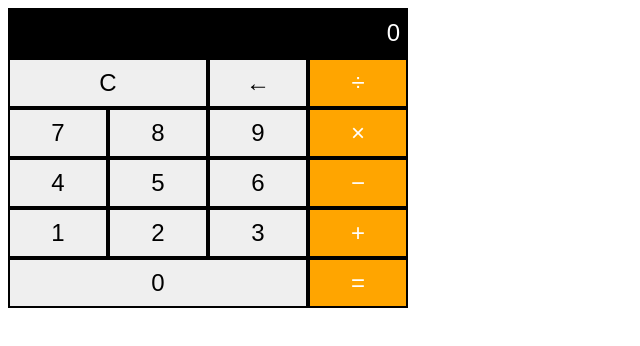
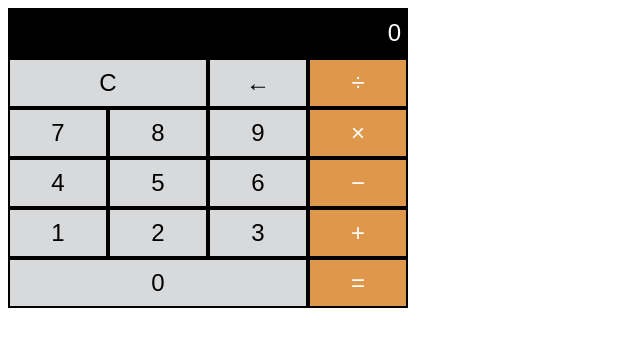
Before and after one commit to tderamus/LAB-calculator, a plain HTML site: page index.html in a window 1280 px wide. Shown: the whole page, without its empty margins (0-640 px from the left). Drawn offline with Linux system fonts and the light colour scheme.

Commit message:
updated css stylesheet on function button active states

```diff
--- a/index.html
+++ b/index.html
@@ -7,25 +7,25 @@
   <link rel="stylesheet" href="main.css">
 </head>
 <body>
-  <div id="calculator-main">
+  <div id="calculator-main" class="wrapper">
       <button id="display-btn">0</button>
-      <button id="clear-btn">C</button>
-      <button id="arrow-btn">&#x2190;</button>
-      <button id="btn-divide">&#xf7;</button>
-      <button id="btn-7">7</button>
-      <button id="btn-8">8</button>
-      <button id="btn-9">9</button>
-      <button id="btn-times">&#xd7;</button>
-      <button id="btn-4">4</button>
-      <button id="btn-5">5</button>
-      <button id="btn-6">6</button>
-      <button id="btn-minus">&#x2212;</button>
-      <button id="btn-1">1</button>
-      <button id="btn-2">2</button>
-      <button id="btn-3">3</button>
-      <button id="btn-plus">&#x2b;</button>
-      <button id="btn-0">0</button>
-      <button id="btn-equal">&#x3d;</button>
+      <button id="clear-btn" class="btn active" >C</button>
+      <button id="arrow-btn" class="btn active" >&#x2190;</button>
+      <button id="btn-divide" class="active function" >&#xf7;</button>
+      <button id="btn-7" class="btn active">7</button>
+      <button id="btn-8" class="btn active">8</button>
+      <button id="btn-9" class="btn active">9</button>
+      <button id="btn-times" class="active function" >&#xd7;</button>
+      <button id="btn-4" class="btn active">4</button>
+      <button id="btn-5" class="btn active">5</button>
+      <button id="btn-6" class="btn active">6</button>
+      <button id="btn-minus" class="active function" >&#x2212;</button>
+      <button id="btn-1" class="btn active">1</button>
+      <button id="btn-2" class="btn active">2</button>
+      <button id="btn-3" class="btn active">3</button>
+      <button id="btn-plus" class="active function" >&#x2b;</button>
+      <button id="btn-0" class="btn active">0</button>
+      <button id="btn-equal" class="active function" >&#x3d;</button>
   </div>
   <script src="main.js"></script>
 </body>
--- a/main.css
+++ b/main.css
@@ -1,17 +1,14 @@
-/* body {
-  background-color: blanchedalmond;
-} */
+
 
 button {
   height: 50px;
   font-size: 24px;
   border: solid black 2px;
-
+  background-color: #d8d9db;
+  display: inline-block;
+  padding: 1px 5px;
 }
 
-button:hover{
-  background-color: #ebebeb;
-}
 
 #calculator-main {
   max-width: 400px;
@@ -19,6 +16,27 @@ button:hover{
   grid-template-columns: repeat(4, 1fr) ;
   grid-template-rows: repeat(6, 1fr);
   gap: 0;
+
+
+  .active.btn:hover{
+    background-color: #bbbcbe;
+    display: inline-block;
+    padding: 1px 5px;
+  }
+
+  .function {
+    background-color: #df974c;
+    display: inline-block;
+    padding: 1px 5px;
+  }
+
+  .function:hover {
+    background-color: #dfb07e;
+    display: inline-block;
+    padding: 1px 5px;
+  }
+
+
 }
 
 #display-btn {
@@ -105,6 +123,7 @@ button:hover{
   grid-column: 1 / 4;
   grid-row: 6;
 }
+
 #btn-equal {
   grid-column: 4 / 5;
   grid-row: 6;
```
